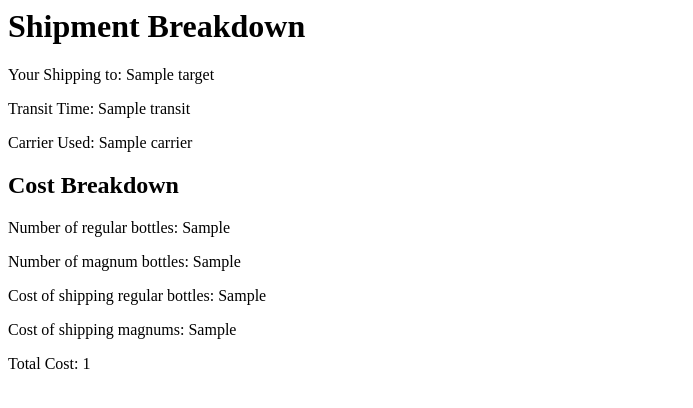
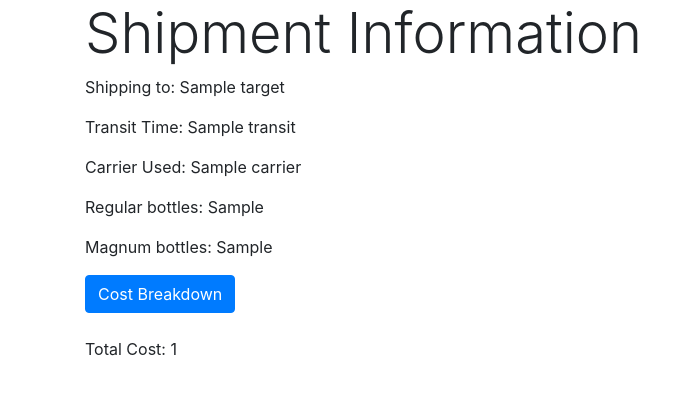
Before and after one commit to arrionc/shipping-calculator, a Flask app: template templates/first.html in a window 1280 px wide. Shown: the top 408 px of the page, without its empty margins (0-693 px from the left). Run offline with Flask 2, Linux system fonts and the light colour scheme; the template is opened without the code that fills it: most values are stand-ins (such as "Sample title", 1, 10 or a date in 2020); some libraries are stand-ins or nearby versions.

Commit message:
added collapse button to first.html page

```diff
--- a/templates/first.html
+++ b/templates/first.html
@@ -1,11 +1,31 @@
-<h1>Shipment Breakdown</h1>
+{% extends "main.html" %}
+{% block content %}
 
-<p>Your Shipping to: {{target.name}}</p>
-<p>Transit Time: {{target.transit}}</p>
-<p>Carrier Used: {{target.carrier}}</p>
-<h2>Cost Breakdown</h2>
-<p>Number of regular bottles: {{regBottles}}</p>
-<p>Number of magnum bottles: {{magBottles}}</p>
-<p>Cost of shipping regular bottles: {{regPrices}}</p>
-<p>Cost of shipping magnums: {{magPrices}}</p>
+<h1 class="display-4">Shipment Information</h1>
+<div>
+    <p>Shipping to: {{target.name}}</p>
+    <p>Transit Time: {{target.transit}}</p>
+    <p>Carrier Used: {{target.carrier}}</p>
+    <p>Regular bottles: {{regBottles}}</p>
+    <p>Magnum bottles: {{magBottles}}</p>
+</div>
+
+<button class="btn btn-primary d-block mb-4"
+data-toggle="collapse" data-target="#collapse-btn-1">Cost Breakdown</button>
+
+<div class="collapse mb-5" id="collapse-btn-1">
+    <div class="card">
+        <div class="card-body">
+
+            Cost Regular bottles: {{regPrices}}
+            <br>
+            Cost Magnums: {{magPrices}}
+
+        </div>
+    </div>
+</div>
+
+
 <p>Total Cost: {{totalPrice}}</p>
+
+{% endblock %}
```
